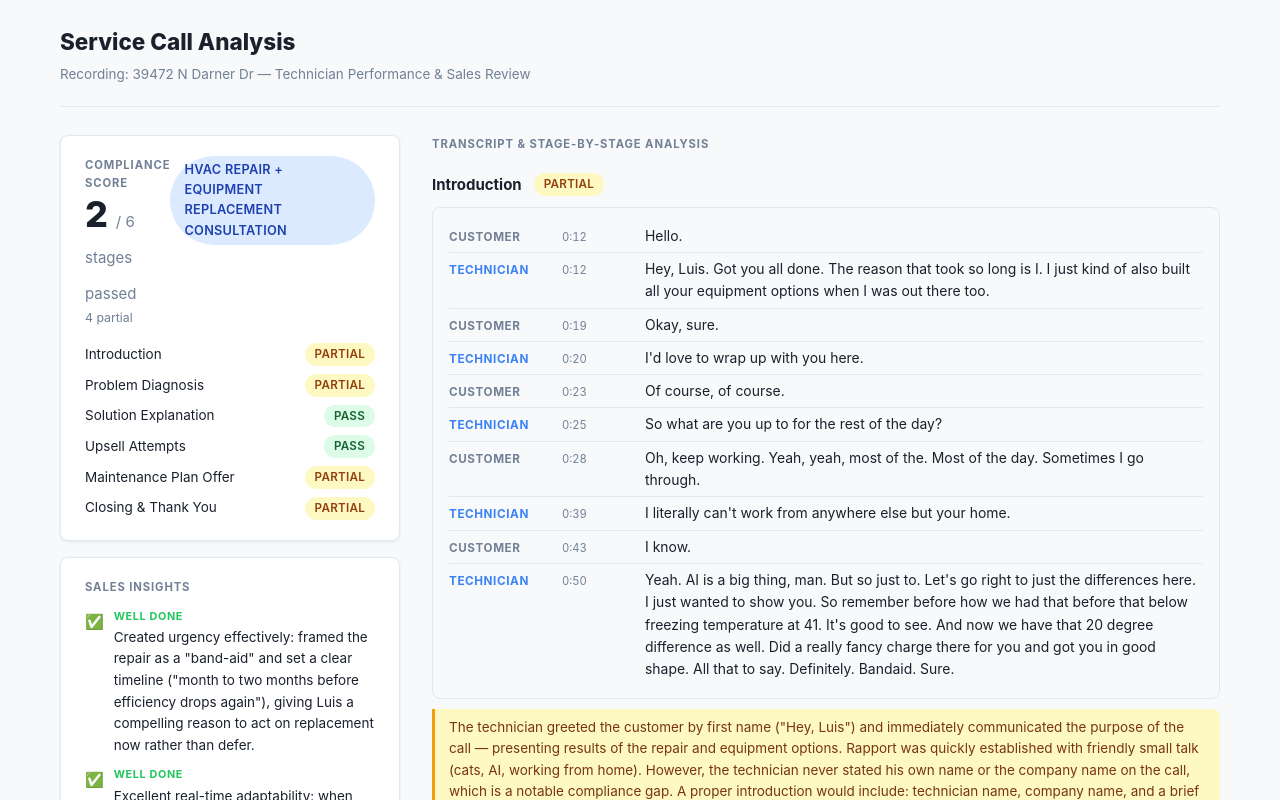
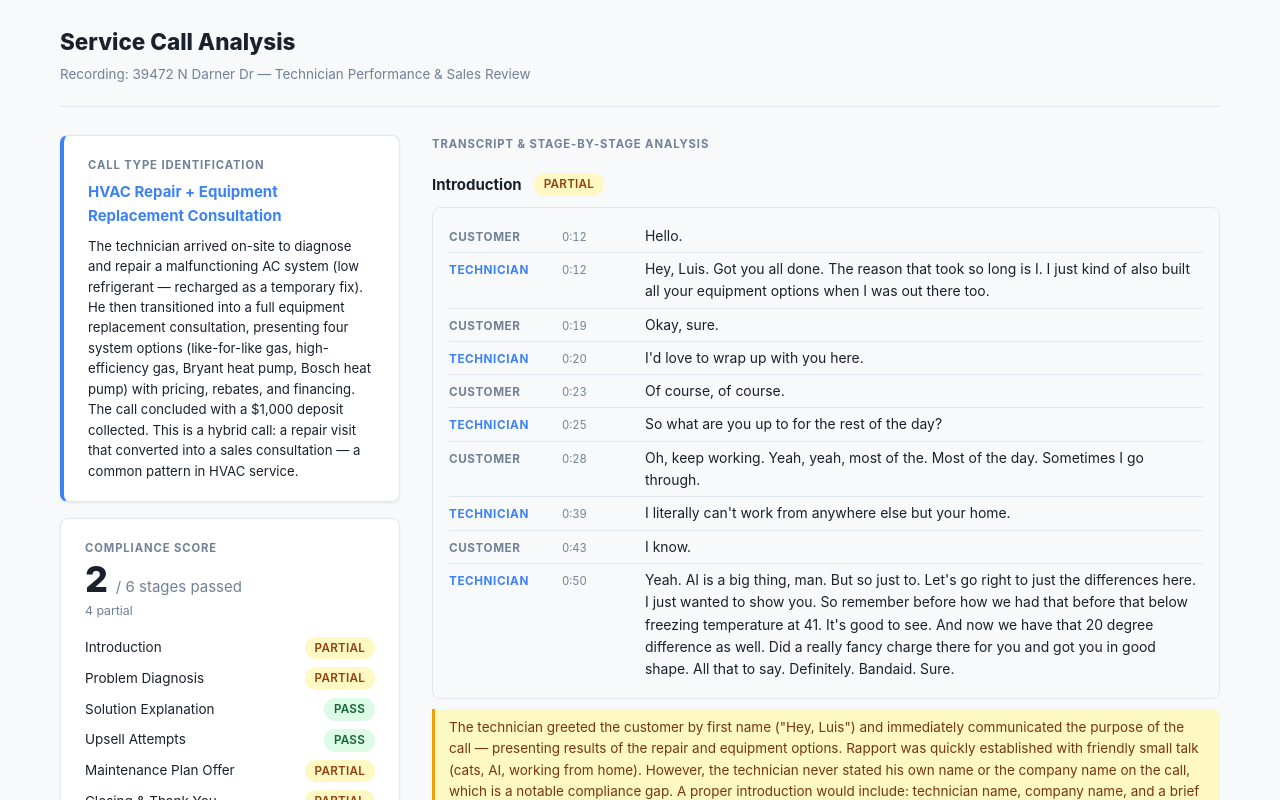
Before and after one commit to Candice0313/service-call-analysis, a React (Vite) app: page / in a window 1280 px wide. Shown: the top 800 px of the page. Built offline with nearby package versions, Linux system fonts and the light colour scheme.

Commit message:
feat: add dedicated Call Type Identification card

```diff
--- a/src/App.jsx
+++ b/src/App.jsx
@@ -1,6 +1,7 @@
 import ComplianceScore from './components/ComplianceScore.jsx'
 import SalesInsights from './components/SalesInsights.jsx'
 import CallStageSection from './components/CallStageSection.jsx'
+import CallTypeCard from './components/CallTypeCard.jsx'
 import { STAGE_ORDER } from './data/utils.js'
 import './App.css'
 
@@ -16,6 +17,7 @@ export default function App() {
 
       <div className="app__body">
         <aside className="app__sidebar">
+          <CallTypeCard />
           <ComplianceScore />
           <SalesInsights />
         </aside>
--- /dev/null
+++ b/src/components/CallTypeCard.css
@@ -0,0 +1,26 @@
+.call-type-card {
+  margin-bottom: 16px;
+  border-left: 4px solid var(--color-accent);
+}
+
+.call-type-card__label {
+  font-size: 0.75rem;
+  font-weight: 700;
+  text-transform: uppercase;
+  letter-spacing: 0.08em;
+  color: var(--color-text-muted);
+  margin-bottom: 6px;
+}
+
+.call-type-card__name {
+  font-size: 1rem;
+  font-weight: 700;
+  color: var(--color-accent);
+  margin-bottom: 8px;
+}
+
+.call-type-card__rationale {
+  font-size: 0.88rem;
+  color: var(--color-text);
+  line-height: 1.55;
+}
--- /dev/null
+++ b/src/components/CallTypeCard.jsx
@@ -0,0 +1,12 @@
+import { analysis } from '../data/utils.js'
+import './CallTypeCard.css'
+
+export default function CallTypeCard() {
+  return (
+    <div className="card call-type-card">
+      <p className="call-type-card__label">Call Type Identification</p>
+      <p className="call-type-card__name">{analysis.callType}</p>
+      <p className="call-type-card__rationale">{analysis.callTypeRationale}</p>
+    </div>
+  )
+}
--- a/src/components/ComplianceScore.jsx
+++ b/src/components/ComplianceScore.jsx
@@ -1,4 +1,4 @@
-import { analysis, getComplianceScore, STAGE_ORDER } from '../data/utils.js'
+import { getComplianceScore, analysis, STAGE_ORDER } from '../data/utils.js'
 import './ComplianceScore.css'
 
 const SCORE_LABELS = { pass: 'Pass', partial: 'Partial', fail: 'Missing' }
@@ -20,9 +20,6 @@ export default function ComplianceScore() {
             </p>
           )}
         </div>
-        <span className="badge badge--call-type">
-          {analysis.callType}
-        </span>
       </div>
 
       <div className="compliance-score__stages">
--- a/src/data/analysis.js
+++ b/src/data/analysis.js
@@ -9,6 +9,8 @@ export const SPEAKERS = {
 
 export const analysis = {
   callType: 'HVAC Repair + Equipment Replacement Consultation',
+  callTypeRationale:
+    'The technician arrived on-site to diagnose and repair a malfunctioning AC system (low refrigerant — recharged as a temporary fix). He then transitioned into a full equipment replacement consultation, presenting four system options (like-for-like gas, high-efficiency gas, Bryant heat pump, Bosch heat pump) with pricing, rebates, and financing. The call concluded with a $1,000 deposit collected. This is a hybrid call: a repair visit that converted into a sales consultation — a common pattern in HVAC service.',
 
   complianceStages: {
     introduction: {
```
